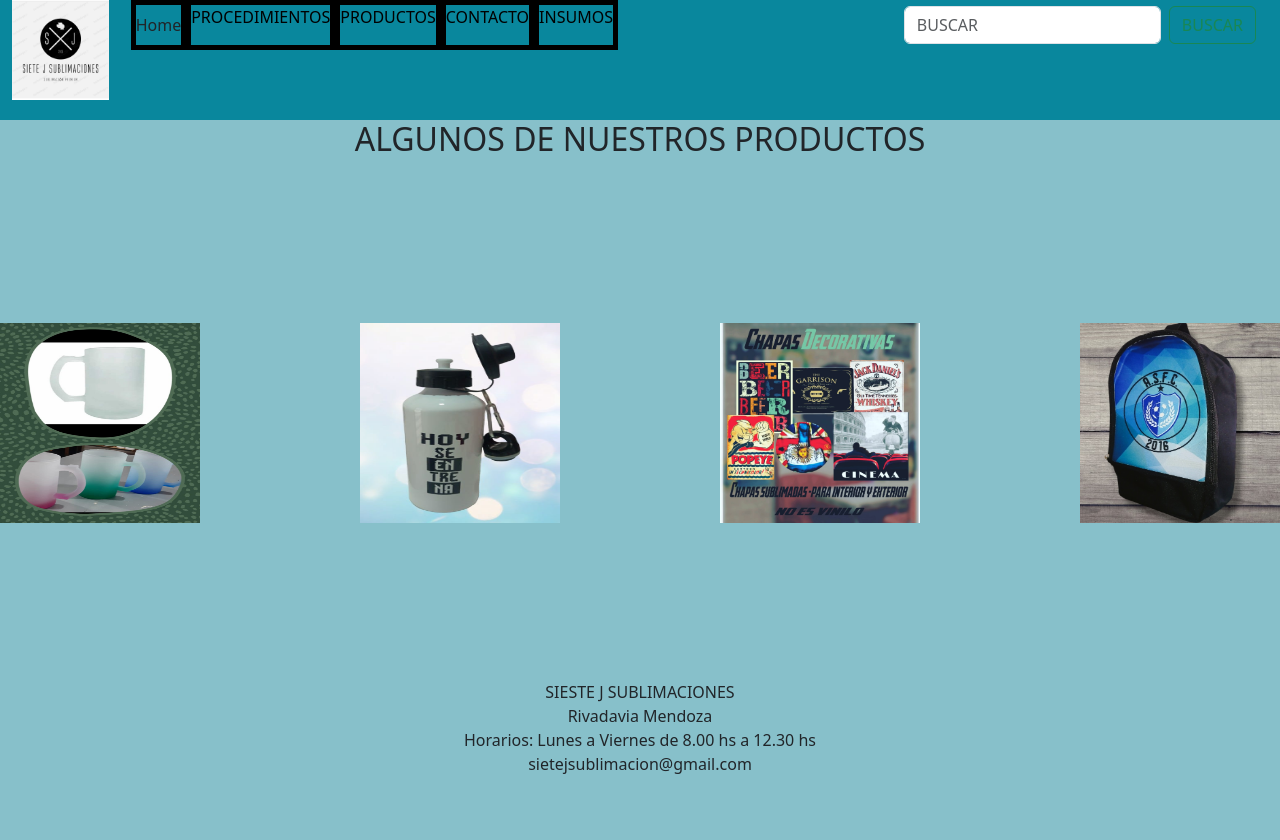
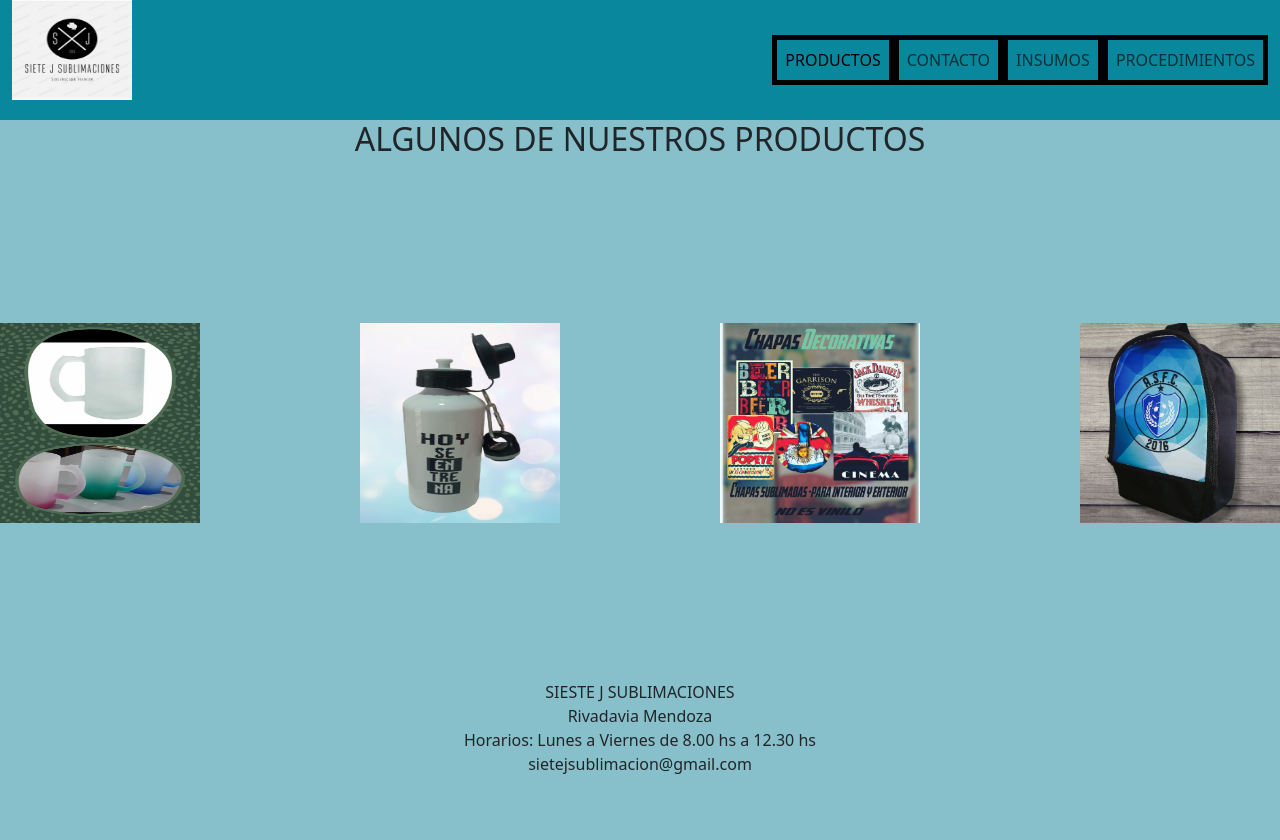
Before and after one commit to khalinator/PF-KHALILADARO, a plain HTML site: page index.html in a window 1280 px wide. Drawn offline with nearby package versions, Linux system fonts and the light colour scheme.

Commit message:
cambie el header

```diff
--- a/index.html
+++ b/index.html
@@ -9,99 +9,62 @@
 </head>
 <body>
   <header class="container-fluid">
-    <div class="row h-100 ">
-  <div class=" d-flex col-1 ">
+    <div class="row h-100">
+      <div class="col-3">
         <img src="./assets/images/logo/Imagen de WhatsApp 22222222023-06-03 a las 18.10.25.jpg" alt="logo" width="120px" height="100px">
       </div>
-
-      <nav class="d-flex col-11 navbar-expand-lg">
-          <div class="container-fluid">
-              <a class="navbar-brand" href="#"></a>
-              <button class="navbar-toggler" type="button" data-bs-toggle="collapse" data-bs-target="#navbarSupportedContent" aria-controls="navbarSupportedContent" aria-expanded="false" aria-label="Toggle navigation">
+      <div class="col-9 d-flex justify-content-end">
+        <nav class="navbar navbar-expand-lg">
+          <button class="navbar-toggler" type="button" data-bs-toggle="collapse" data-bs-target="#navbarNav" aria-controls="navbarNav" aria-expanded="false" aria-label="Toggle navigation">
             <span class="navbar-toggler-icon"></span>
           </button>
-            <div class="collapse navbar-collapse" id="navbarSupportedContent">
-              <ul class="navbar-nav me-auto mb-2 mb-lg-0">
+          <div class="collapse navbar-collapse" id="navbarNav">
+            <ul class="navbar-nav">
               <li class="nav-item">
-                  <a class="nav-link active" aria-current="page" href="./index.html">Home</a>
+                <a class="nav-link active" aria-current="page" href="./pages/productos.html">PRODUCTOS</a>
               </li>
               <li class="nav-item">
-                  <a href="./pages/procedimientos.html">PROCEDIMIENTOS</a>
+                <a class="nav-link" href="./pages/contacto.html">CONTACTO</a>
               </li>
               <li class="nav-item">
-                  <a href="./pages/productos.html">PRODUCTOS</a>
-                </li>
-
-                <li class="nav-item">
-                  <a href="./pages/contacto.html">CONTACTO</a>
+                <a class="nav-link" href="./pages/direccion.html">INSUMOS</a>
               </li>
               <li class="nav-item">
-                  <a href="./pages/direccion.html">INSUMOS</a>
+                <a class="nav-link" href="./pages/procedimientos.html">PROCEDIMIENTOS</a>
               </li>
-
             </ul>
-              <form class="d-flex" role="search">
-                <input class="form-control me-2" type="search" placeholder="BUSCAR" aria-label="Search">
-                <button class="btn btn-outline-success" type="submit">BUSCAR</button>
-              </form>
+          </div>
+        </nav>
       </div>
     </div>
-        </nav>
+  </header>
+
+    </header>
+
 
   </div>
 
 </header>
 
-  <!-- <header class="container-fluid">
-  <div class="row h-100 ">
-    <div class="col-1 ">
-    <img src="./assets/images/logo/Imagen de WhatsApp 22222222023-06-03 a las 18.10.25.jpg" alt="logo" width="120px" height="100px">
-    </div>
-    <nav class=" col-11 navbar-expand-lg">
-      <div class="container-fluid">
-        <a class="navbar-brand" href="#">Navbar</a>
-        <button class="navbar-toggler" type="button" data-bs-toggle="collapse" data-bs-target="#navbarSupportedContent" aria-controls="navbarSupportedContent" aria-expanded="false" aria-label="Toggle navigation">
-          <span class="navbar-toggler-icon"></span>
-        </button>
-        <div class="collapse navbar-collapse" id="navbarSupportedContent">
-          <ul class="navbar-nav me-auto mb-2 mb-lg-0">
-
-
-            <li class="nav-item dropdown">
-              <a class="nav-link dropdown-toggle" href="#" role="button" data-bs-toggle="dropdown" aria-expanded="false">
-                Dropdown
-              </a>
-              <ul class="dropdown-menu">
-                <li><a class="dropdown-item" href="./pages/productos.html">PRODUCTOS</a></li>
-                <li><a class="dropdown-item" href="./pages/contacto.html">CONTACTO</a></li>
-                <li><a class="dropdown-item" href="./pages/procedimientos.html">PROCEDIMIENTOS</a></li>
-                <li><a class="dropdown-item" href="./pages/direccion.html">DIRECCION</a></li>
-              </ul>
-            </li>
-            <li class="nav-item">
-              <a class="nav-link disabled">Disabled</a>
-            </li>
-          </ul>
-          <form class="d-flex" role="search">
-            <input class="form-control me-2" type="search" placeholder="Search" aria-label="Search">
-            <button class="btn btn-outline-success" type="submit">Search</button>
-          </form>
-        </div>
-      </div>
-    </nav> -->
-
-  </div>
-
-</header>
   <main >
     <div class="row h-100">
       <h2 class="d-flex justify-content-center">ALGUNOS DE NUESTROS PRODUCTOS</h2>
    <section class="d-flex  justify-content-between text-black">
+
      <img src="./assets/images/Imagendevasos.jpg" alt="vasos" height="200px" width="200px" >
+
+
      <img src="./assets/images/Imagendebotella.jpg" alt="botellas" height="200px" width="200px">
+
+
      <img src="./assets/images/Imagendechapas.jpg" alt="chapas" height="200px" width="200px">
+
+
      <img src="./assets/images/Imagendebotinero.jpg" alt="botinero" height="200px" width="200px">
+
+
    </section>
+
 
     </div>
   </main>
```
Lines whose indentation alone changed are shown as unchanged.
